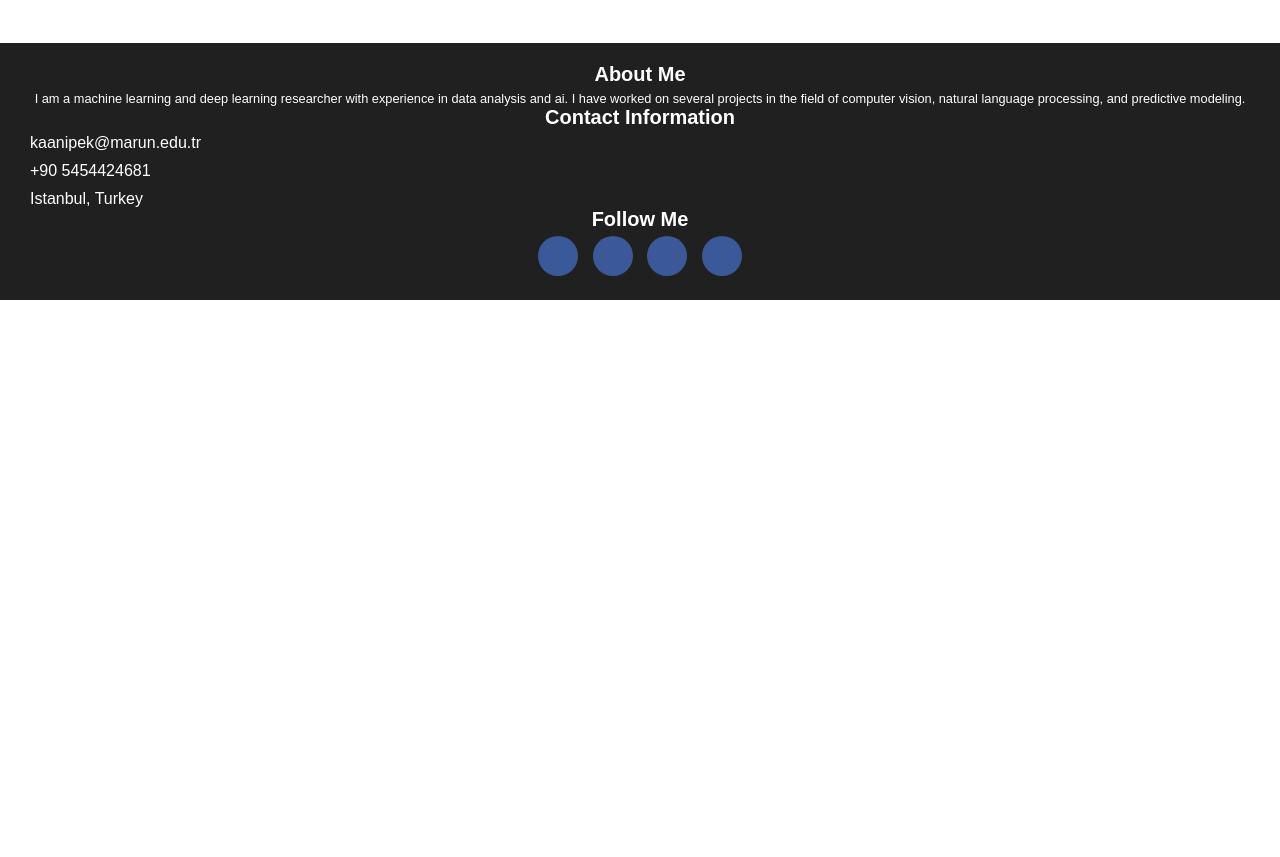
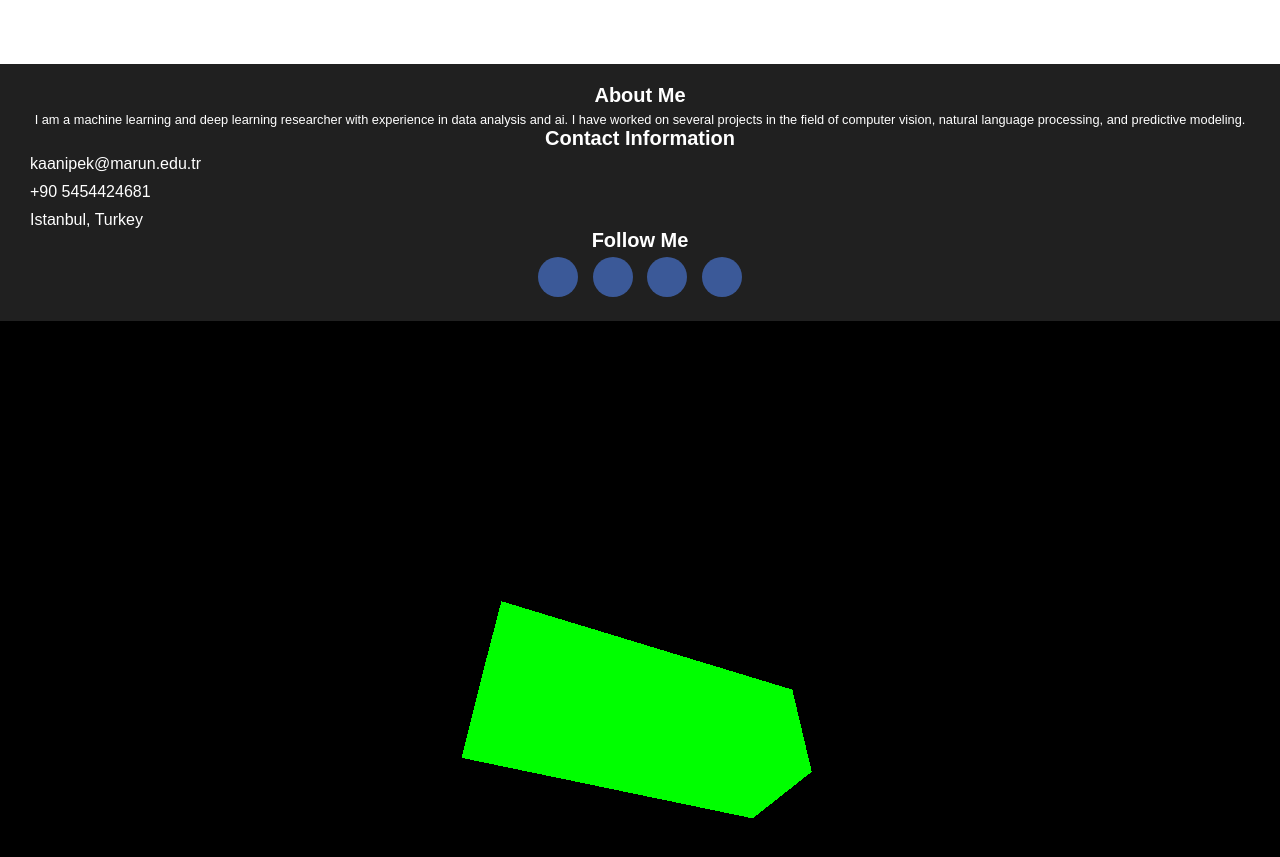
Before and after one commit to KaanIpek/KaanIpek.github.io, a plain HTML site: page index.html in a window 1280 px wide. Shown: the part 1853-2710 px from the top of the page. Before the commit the page ends 2153 px from the top, so only its background shows below. Drawn offline with nearby package versions, Linux system fonts and the light colour scheme.

Commit message:
Update index.html

```diff
--- a/index.html
+++ b/index.html
@@ -179,6 +179,14 @@
     width: 50%;
   }
 	</style>
+	<script>
+		function generateRandomNumber() {
+			var min = 1;
+			var max = 100;
+			var random = Math.floor(Math.random() * (max - min + 1)) + min;
+			document.getElementById("result").innerHTML = "Random Number: " + random;
+		}
+	</script>
 	<!DOCTYPE html>
 	<html>
 	<head>
@@ -200,7 +208,40 @@
 			</nav>
 			<h1>Kaan İpek</h1>
 			<h2>The Sea Calls Us Home</h2>
+			<button onclick="generateRandomNumber()">BASIC JAVASCIRPT ThreeJS at the end of the page</button>
+		<p id="result"></p>
+
+		<script type="module">
+			import * as THREE from 'https://unpkg.com/three/build/three.module.js';
+
+			const scene = new THREE.Scene();
+			const camera = new THREE.PerspectiveCamera( 75, window.innerWidth / window.innerHeight, 0.1, 1000 );
+
+			const renderer = new THREE.WebGLRenderer();
+			renderer.setSize( window.innerWidth, window.innerHeight );
+			document.body.appendChild( renderer.domElement );
+
+			const geometry = new THREE.BoxGeometry( 3, 1, 1 );
+			const material = new THREE.MeshBasicMaterial( { color: 0x00ff00 } );
+			const cube = new THREE.Mesh( geometry, material );
+			scene.add( cube );
+
+			camera.position.z = 5;
+
+			function animate() {
+				requestAnimationFrame( animate );
+
+				cube.rotation.x += 0.05;
+				cube.rotation.y += 0.03;
+
+				renderer.render( scene, camera );
+			}
+
+			animate();
+		</script>
+
 			<img src="image.jpg" alt="Profile Picture">
+
 		</header>
 
 		<main>
```
